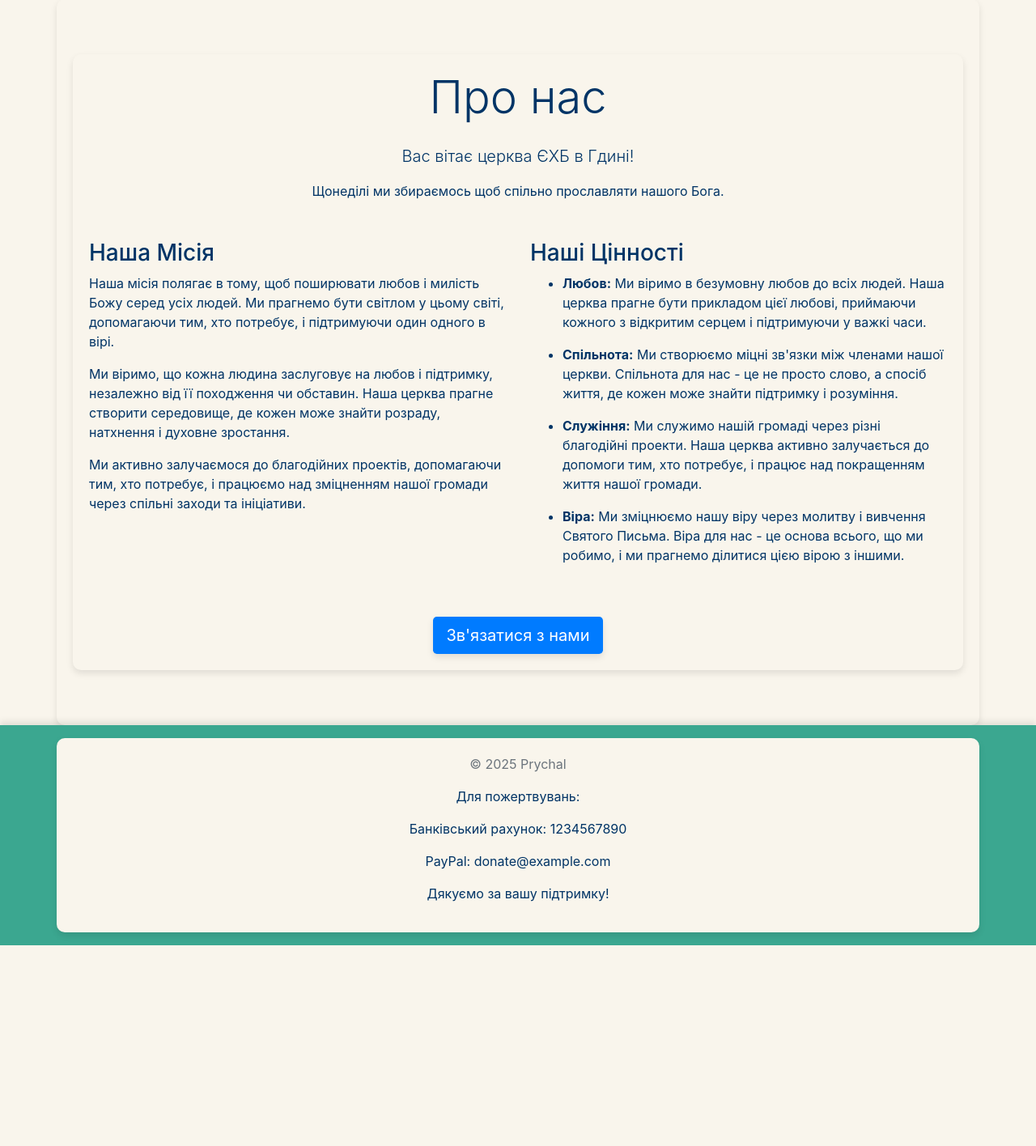
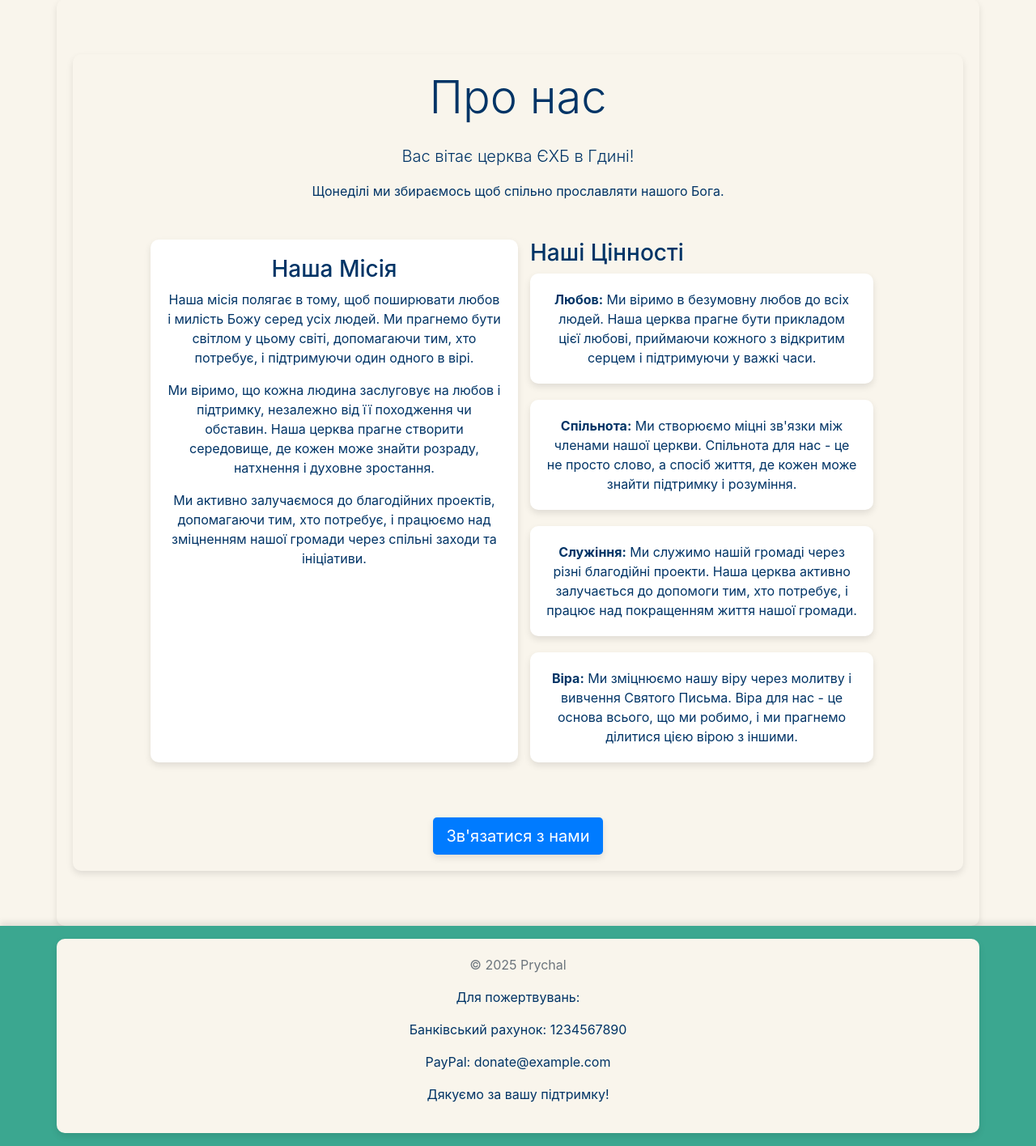
Before and after one commit to Sviat6239/PrychalWebSite, a Django app: page /about/ in a window 1280 px wide. Shown: the part 105-1521 px from the top of the page at 81% size. Before the commit the page ends 1273 px from the top, so only its background shows below. Run offline with Django 5.2, Linux system fonts and the light colour scheme; some libraries are stand-ins or nearby versions.

Commit message:
Add smooth scrolling, back-to-top button, and text block interaction; enhance styles for improved UI

```diff
--- a/Contacts/templates/about.html
+++ b/Contacts/templates/about.html
@@ -7,24 +7,27 @@
         <h2 class="display-4 text-center mb-4">Про нас</h2>
         <p class="lead text-center">Вас вітає церква ЄХБ в Гдині!</p>
         <p class="text-center">Щонеділі ми збираємось щоб спільно прославляти нашого Бога.</p>
-        <div class="row mt-5">
-            <div class="col-md-6 fade-in">
+        <div class="row mt-5 justify-content-center">
+            <div class="col-md-5 fade-in text-block left-block">
                 <h3>Наша Місія</h3>
                 <p>Наша місія полягає в тому, щоб поширювати любов і милість Божу серед усіх людей. Ми прагнемо бути світлом у цьому світі, допомагаючи тим, хто потребує, і підтримуючи один одного в вірі.</p>
                 <p>Ми віримо, що кожна людина заслуговує на любов і підтримку, незалежно від її походження чи обставин. Наша церква прагне створити середовище, де кожен може знайти розраду, натхнення і духовне зростання.</p>
                 <p>Ми активно залучаємося до благодійних проектів, допомагаючи тим, хто потребує, і працюємо над зміцненням нашої громади через спільні заходи та ініціативи.</p>
             </div>
-            <div class="col-md-6 fade-in">
+            <div class="col-md-5 fade-in">
                 <h3>Наші Цінності</h3>
-                <ul>
-                    <li><strong>Любов:</strong> Ми віримо в безумовну любов до всіх людей. Наша церква прагне бути прикладом цієї любові, приймаючи кожного з відкритим серцем і підтримуючи у важкі часи.</li>
-                    <p></p>
-                    <li><strong>Спільнота:</strong> Ми створюємо міцні зв'язки між членами нашої церкви. Спільнота для нас - це не просто слово, а спосіб життя, де кожен може знайти підтримку і розуміння.</li>
-                    <p></p>
-                    <li><strong>Служіння:</strong> Ми служимо нашій громаді через різні благодійні проекти. Наша церква активно залучається до допомоги тим, хто потребує, і працює над покращенням життя нашої громади.</li>
-                    <p></p>
-                    <li><strong>Віра:</strong> Ми зміцнюємо нашу віру через молитву і вивчення Святого Письма. Віра для нас - це основа всього, що ми робимо, і ми прагнемо ділитися цією вірою з іншими.</li>
-                </ul>
+                <div class="value-item text-block">
+                    <strong>Любов:</strong> Ми віримо в безумовну любов до всіх людей. Наша церква прагне бути прикладом цієї любові, приймаючи кожного з відкритим серцем і підтримуючи у важкі часи.
+                </div>
+                <div class="value-item text-block">
+                    <strong>Спільнота:</strong> Ми створюємо міцні зв'язки між членами нашої церкви. Спільнота для нас - це не просто слово, а спосіб життя, де кожен може знайти підтримку і розуміння.
+                </div>
+                <div class="value-item text-block">
+                    <strong>Служіння:</strong> Ми служимо нашій громаді через різні благодійні проекти. Наша церква активно залучається до допомоги тим, хто потребує, і працює над покращенням життя нашої громади.
+                </div>
+                <div class="value-item text-block">
+                    <strong>Віра:</strong> Ми зміцнюємо нашу віру через молитву і вивчення Святого Письма. Віра для нас - це основа всього, що ми робимо, і ми прагнемо ділитися цією вірою з іншими.
+                </div>
             </div>
         </div>
         <div class="text-center mt-5 fade-in">
--- a/static/css/styles.css
+++ b/static/css/styles.css
@@ -226,3 +226,87 @@ a, .nav-link, .navbar-brand {
 .fade-in.visible {
     opacity: 1;
 }
+
+/* Smooth scrolling behavior */
+html {
+    scroll-behavior: smooth;
+}
+
+/* Back-to-top button styles */
+#back-to-top {
+    position: fixed;
+    bottom: 20px;
+    right: 20px;
+    display: none;
+    background-color: var(--button-bg);
+    color: var(--button-text);
+    border: none;
+    border-radius: 50%;
+    width: 40px;
+    height: 40px;
+    font-size: 24px;
+    cursor: pointer;
+    box-shadow: 0 4px 8px rgba(0, 0, 0, 0.1);
+    transition: opacity 0.3s, transform 0.3s;
+}
+
+#back-to-top.show {
+    display: block;
+    opacity: 1;
+    transform: scale(1);
+}
+
+#back-to-top:hover {
+    transform: scale(1.1);
+}
+
+
+.text-block {
+    position: relative;
+    overflow: hidden;
+    transition: transform 0.3s, box-shadow 0.3s, background-color 0.3s;
+    cursor: pointer;
+    margin-bottom: 20px;
+    padding: 20px;
+    background-color: var(--jumbotron-bg);
+    box-shadow: 0 4px 8px rgba(0, 0, 0, 0.1);
+    text-align: center;
+    border-radius: 10px;
+}
+
+.text-block:hover {
+    transform: scale(1.05) translateY(-10px);
+    box-shadow: 0 8px 16px rgba(0, 0, 0, 0.2);
+    background-color: var(--accent2);
+}
+
+.text-block.full-content {
+    position: fixed;
+    top: 50%;
+    left: 50%;
+    transform: translate(-50%, -50%) scale(1.2);
+    z-index: 1000;
+    width: 80%;
+    height: auto;
+    background-color: var(--bg-color);
+    box-shadow: 0 16px 32px rgba(0, 0, 0, 0.3);
+    overflow: auto;
+    padding: 40px;
+    border-radius: 20px;
+}
+
+.value-item {
+    margin-bottom: 20px;
+    padding: 20px;
+    background-color: var(--jumbotron-bg);
+    box-shadow: 0 4px 8px rgba(0, 0, 0, 0.1);
+    transition: transform 0.3s, box-shadow 0.3s, background-color 0.3s;
+    cursor: pointer;
+    border-radius: 10px;
+}
+
+.value-item:hover {
+    transform: scale(1.05) translateY(-10px);
+    box-shadow: 0 8px 16px rgba(0, 0, 0, 0.2);
+    background-color: var(--accent2);
+}
```
Also changed, not shown: static/js/main.js (+49 -0 lines).
